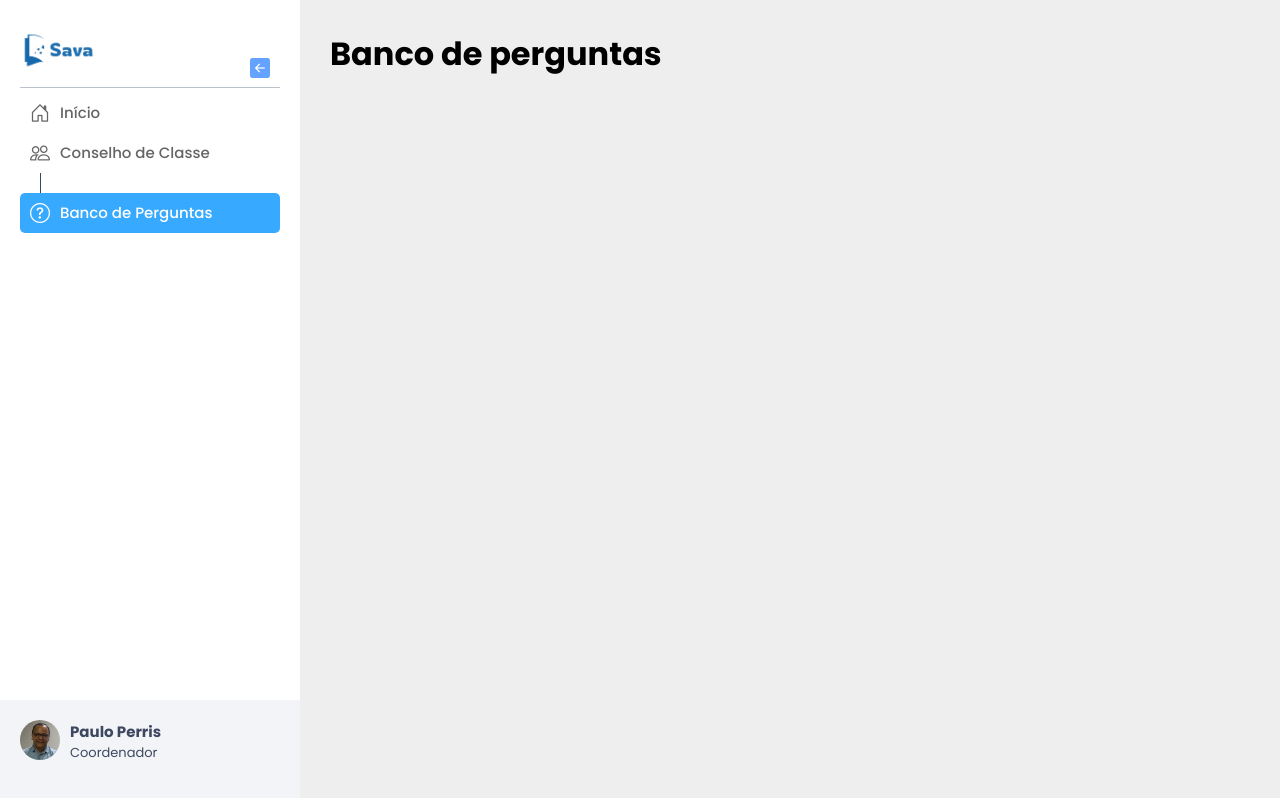
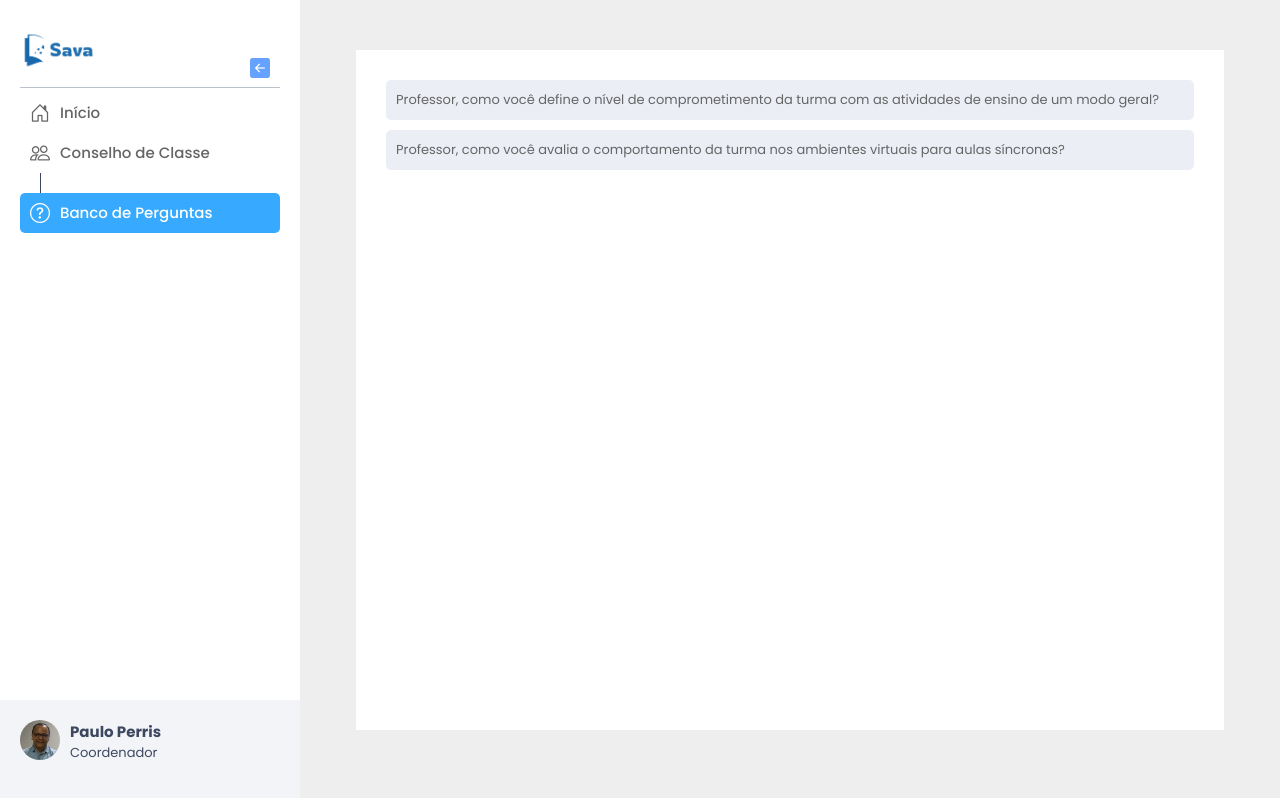
Before and after one commit to jonatasfbastos/sava_front, a React (Create React App) app: page /banco_de_perguntas in a window 1280 px wide. Built offline with nearby package versions, Linux system fonts and the light colour scheme.

Commit message:
SI-13 Adicionado componentes do banco de perguntas

```diff
--- a/src/App.js
+++ b/src/App.js
@@ -1,7 +1,8 @@
 import React, {useState} from 'react';
 
 import './App.css';
-//import ClassCouncil from './pages/class-council/class-council';
+import ClassCouncil from './pages/class-council/class-council';
+import QuestionBank from './pages/question-bank/question-bank';
 
 import {
   BrowserRouter as Router,
@@ -15,14 +16,6 @@ import SideBar from './components/side-bar/side-bar';
 
 const Home = () => {
   return <h1>Ínicio</h1>
-}
-
-const ClassCouncil = () => {
-  return <h1>Conselho de Classe</h1>
-}
-
-const QuestionBank = () => {
-  return <h1>Banco de perguntas</h1>
 }
 
 function App() {
--- /dev/null
+++ b/src/components/question-item/question-item.css
@@ -0,0 +1,22 @@
+ .container-item {
+    background-color: var(--light-gray-3);
+
+    margin: 10px;
+    padding: 10px;
+
+    border-radius: 5px;
+}
+
+.question {
+    font-size: 13px;
+    color: #656566;
+}
+
+.options {
+    margin-top: 10px;
+    margin-left: 15px;
+}
+
+.option {
+    margin: 5px;
+}
--- /dev/null
+++ b/src/components/question-item/question-item.jsx
@@ -0,0 +1,51 @@
+import './question-item.css';
+
+const QuestionItem = (props) => {
+
+    const {question, options} = props;
+
+    return(
+
+        <div className="container-item">
+            <div className="question">
+                <p>
+                    {question}
+                </p>
+
+                {/* <div className="options">
+
+                    {
+                        options.map((item, index) => (
+                            <p key={index}>{item} </p>
+                            // <div className="option">
+                            //     <input type="radio" value={`${item}`}    name={`${item}`}/> {item}
+                            // </div>
+                        ))
+                    }
+                </div> */}
+
+                {/* <div className="options">
+                    <div className="option">
+                        <input type="radio" value="Muito Baixo" name="tMuitoBaixo"/> Muito Baixo
+                    </div>
+
+                    <div className="option">
+                        <input type="radio" value="Baixo" name="tBaixo"/> Baixo
+                    </div>
+
+                    <div className="option">
+                        <input type="radio" value="Indiferente" name="tIndiferente"/> Indiferente
+                    </div>
+
+                    <div className="option">
+                        <input type="radio" value="Alto" name="tAlto"/> Alto
+                    </div>
+
+                </div> */}
+            </div>
+        </div>
+
+    )
+}
+
+export default QuestionItem;
--- /dev/null
+++ b/src/components/questions-bank/questions-bank.css
@@ -0,0 +1,10 @@
+.content {
+    background-color: var(--white);
+
+    margin: auto;
+    margin-top: 20px;
+    padding: 20px;
+
+    width: 90%;
+    height: 80vh;
+}
--- /dev/null
+++ b/src/components/questions-bank/questions-bank.jsx
@@ -0,0 +1,43 @@
+import QuestionItem from '../question-item/question-item';
+import './questions-bank.css';
+
+const QuestionItems = [
+    {
+        question: 'Professor, como você define o nível de comprometimento da turma com as atividades de ensino de um modo geral?',
+        options: [
+            {option: 'Muito Baixa'},
+            {option: 'Baixa'},
+            {option: 'Indiferente'},
+            {option: 'Alto'},
+        ]
+
+    },
+    {
+        question: 'Professor, como você avalia o comportamento da turma nos  ambientes virtuais para aulas síncronas?',
+        options: [
+            {option: 'Muito Baixa'},
+            {option: 'Baixa'},
+            {option: 'Indiferente'},
+            {option: 'Alto'},
+        ]
+    },
+]
+
+function QuestionBank(){
+
+    return(
+
+        <div className="content">
+            {QuestionItems.map((item, index) => (
+                <QuestionItem
+                    key={index}
+                    question={item.question}
+                    options={item.options}
+                />
+
+            ))}
+        </div>
+    )
+}
+
+export default QuestionBank;
--- /dev/null
+++ b/src/pages/question-bank/question-bank.jsx
@@ -0,0 +1,10 @@
+import React from 'react';
+import QuestionsBank from '../../components/questions-bank/questions-bank';
+
+const QuestionBank = () => {
+    return <div>
+        <QuestionsBank/>
+    </div>
+}
+
+export default QuestionBank;
```
Also changed, not shown: src/pages/question-bank/question-bank.css (added), 1 other file (tests, documents, lock files or other folders).
